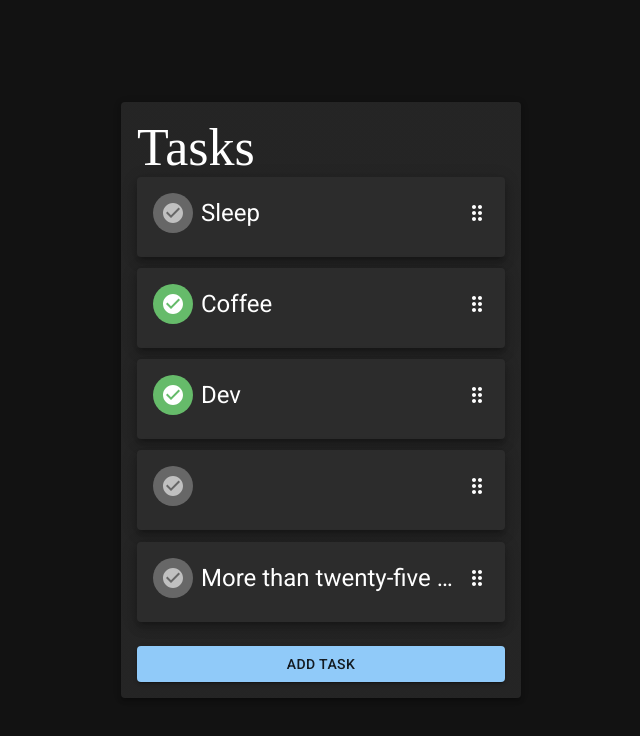
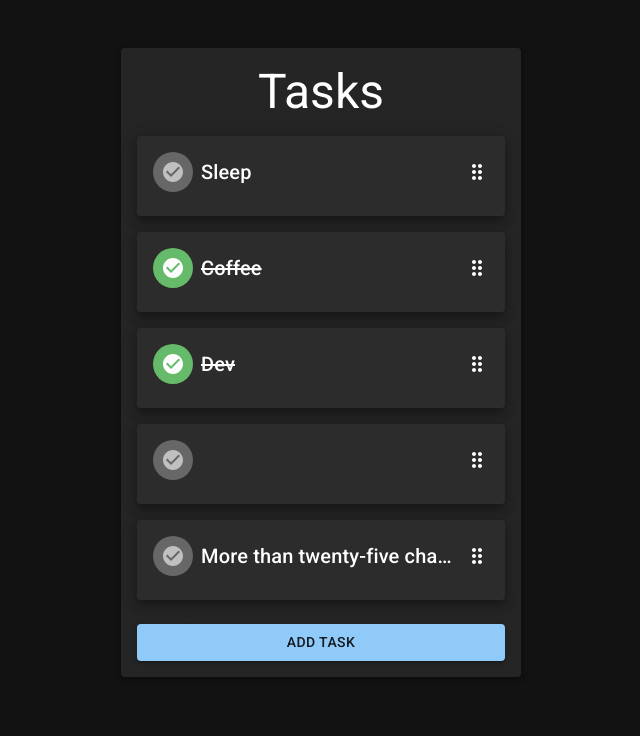
Before and after one commit to benjammin4dayz/react-checklist-app, a React (Vite) app: page / in a window 1280 px wide. Shown: the top 736 px of the page, without its empty margins (319-959 px from the left). Built offline with nearby package versions, Linux system fonts and the light colour scheme.

Commit message:
Refactor, style project; support lengthy tasks

```diff
--- a/package.json
+++ b/package.json
@@ -1,7 +1,7 @@
 {
   "name": "react-checklist-app",
   "private": true,
-  "version": "0.3.3",
+  "version": "0.4.0",
   "type": "module",
   "scripts": {
     "start": "npm run dev",
@@ -33,7 +33,7 @@
     "@typescript-eslint/parser": "^7.16.0",
     "@vitejs/plugin-react-swc": "^3.7.0",
     "eslint": "^8.57.0",
-    "eslint-plugin-react": "^7.34.3",
+    "eslint-plugin-react": "^7.34.4",
     "eslint-plugin-react-hooks": "^4.6.2",
     "eslint-plugin-react-refresh": "^0.4.8",
     "typescript": "^5.5.3",
--- a/src/App.module.css
+++ b/src/App.module.css
@@ -2,9 +2,21 @@
   display: flex;
   flex-direction: column;
   align-items: center;
-  justify-content: center;
   width: 100vw;
   height: 100vh;
   overflow: auto;
   font-size: calc(10px + 2vmin);
 }
+.taskPanel {
+  margin: 3rem;
+  padding: 1rem;
+  width: 400px;
+}
+.title {
+  padding-bottom: 1rem;
+  text-align: center;
+}
+.taskList {
+  display: grid;
+  gap: 1rem;
+}
--- a/src/App.tsx
+++ b/src/App.tsx
@@ -1,5 +1,5 @@
 import { useEffect, useState } from 'react';
-import { Box, Paper } from '@mui/material';
+import { Box, Paper, Typography } from '@mui/material';
 import {
   DndContext,
   closestCenter,
@@ -22,7 +22,7 @@ import styles from './App.module.css';
 import { AddTaskDialog } from './components/AddTaskDialog';
 
 function App() {
-  const { toggleListItem, list, setList } = useListContext();
+  const { list, setList } = useListContext();
 
   const [items, setItems] = useState(
     list.map((item, index) => ({ id: `${index}`, ...item }))
@@ -44,25 +44,18 @@ function App() {
   );
 
   return (
-    <Box
-      className={styles.App}
-      component={'div'}
-      sx={{ backgroundColor: 'background.default' }}
-    >
-      <Paper style={{ width: '400px', padding: '1rem' }} elevation={3}>
-        <header className="App-header">
-          <h1>Tasks</h1>
-        </header>
+    <Box className={styles.App} sx={{ backgroundColor: 'background.default' }}>
+      <Paper className={styles.taskPanel} elevation={3}>
+        <Typography className={styles.title} variant="h3">
+          Tasks
+        </Typography>
         <DndContext
           sensors={sensors}
           collisionDetection={closestCenter}
           onDragEnd={handleDragEnd}
         >
-          <ul style={{ display: 'grid', gap: '0.7rem' }}>
-            <SortableContext
-              items={items}
-              strategy={verticalListSortingStrategy}
-            >
+          <SortableContext items={items} strategy={verticalListSortingStrategy}>
+            <ul className={styles.taskList}>
               {items.map(item => (
                 <TaskCard
                   key={item.__id}
@@ -70,11 +63,10 @@ function App() {
                   sortableId={item.id}
                   checked={item.checked}
                   value={item.text}
-                  onClick={() => toggleListItem(item.__id)}
                 />
               ))}
-            </SortableContext>
-          </ul>
+            </ul>
+          </SortableContext>
         </DndContext>
         <AddTaskDialog />
       </Paper>
--- a/src/components/TaskCard/ActionsGrid.tsx
+++ b/src/components/TaskCard/ActionsGrid.tsx
@@ -1,4 +1,4 @@
-import { useEffect, useState, type FC } from 'react';
+import { FC, useState } from 'react';
 import { Box, IconButton } from '@mui/material';
 import DeleteIcon from '@mui/icons-material/Delete';
 import { useListContext } from '../../ListProvider';
@@ -6,19 +6,7 @@ import { useListContext } from '../../ListProvider';
 export const ActionsGrid: FC<{ id: string }> = ({ id }) => {
   const { deleteListItem } = useListContext();
 
-  const [color, setColor] = useState('pallette.primary.main');
-  const [isHovered, setIsHovered] = useState(false);
-
-  const handleMouseEnter = () => setIsHovered(true);
-  const handleMouseLeave = () => setIsHovered(false);
-
-  useEffect(() => {
-    if (isHovered) {
-      setColor('error.main');
-    } else {
-      setColor('gray');
-    }
-  }, [isHovered]);
+  const [isHovered, setIsHovered] = useState<boolean>(false);
 
   return (
     <Box
@@ -31,9 +19,9 @@ export const ActionsGrid: FC<{ id: string }> = ({ id }) => {
       }}
     >
       <IconButton
-        sx={{ color }}
-        onMouseEnter={handleMouseEnter}
-        onMouseLeave={handleMouseLeave}
+        sx={{ color: isHovered ? 'error.main' : 'gray' }}
+        onMouseEnter={() => setIsHovered(true)}
+        onMouseLeave={() => setIsHovered(false)}
         onClick={() => deleteListItem(id)}
       >
         <DeleteIcon />
--- a/src/components/TaskCard/TaskCard.tsx
+++ b/src/components/TaskCard/TaskCard.tsx
@@ -1,4 +1,11 @@
-import { CSSProperties, FC, MouseEvent, useState } from 'react';
+import {
+  CSSProperties,
+  useEffect,
+  FC,
+  MouseEvent,
+  useRef,
+  useState,
+} from 'react';
 import { Card, CardContent, Typography } from '@mui/material';
 import { useSortable } from '@dnd-kit/sortable';
 import { CSS } from '@dnd-kit/utilities';
@@ -29,6 +36,17 @@ export const TaskCard: FC<TaskCardProps> = ({
   const [cardElevation, setCardElevation] = useState<number>(7);
   const [isExpanded, setIsExpanded] = useState<boolean>(false);
 
+  const textRef = useRef<HTMLDivElement>(null);
+  const [isTextOverflowing, setIsTextOverflowing] = useState<boolean>(false);
+
+  useEffect(() => {
+    if (textRef.current) {
+      setIsTextOverflowing(
+        textRef.current.scrollWidth > textRef.current.clientWidth
+      );
+    }
+  }, [textRef]);
+
   const draggableStyle: CSSProperties = {
     transform: CSS.Transform.toString(transform),
     transition,
@@ -55,10 +73,6 @@ export const TaskCard: FC<TaskCardProps> = ({
     },
   };
 
-  const handleDragHandleClick = () => {
-    setIsExpanded(false);
-  };
-
   const handleTaskStatusChange = (e: MouseEvent<HTMLDivElement>) => {
     // don't open the expando when toggling a task
     e.stopPropagation();
@@ -68,6 +82,7 @@ export const TaskCard: FC<TaskCardProps> = ({
   return (
     <Card
       {...cardListeners}
+      component={'li'}
       elevation={cardElevation}
       ref={setNodeRef}
       style={{ ...draggableStyle }}
@@ -88,15 +103,17 @@ export const TaskCard: FC<TaskCardProps> = ({
           title={`Mark task as ${checked ? 'incomplete' : 'complete'}`}
         />
         <Typography
-          variant={'h5'}
+          ref={textRef}
           sx={{
             flex: '1',
             whiteSpace: isExpanded ? 'normal' : 'nowrap',
             textOverflow: 'ellipsis',
-            wordBreak: 'break-all',
+            overflowWrap: 'break-word',
             overflow: 'hidden',
+            textDecoration: checked && !isExpanded ? 'line-through' : 'none',
           }}
-          title={value}
+          title={isExpanded ? value : 'Click to expand'}
+          variant={isTextOverflowing ? (isExpanded ? 'body1' : 'h6') : 'h6'}
         >
           {value}
         </Typography>
@@ -110,7 +127,6 @@ export const TaskCard: FC<TaskCardProps> = ({
             ':active': { cursor: 'grabbing' },
             touchAction: 'none',
           }}
-          onClick={handleDragHandleClick}
         />
       </CardContent>
     </Card>
--- a/src/components/TaskCard/TaskStatusIcon.tsx
+++ b/src/components/TaskCard/TaskStatusIcon.tsx
@@ -1,11 +1,6 @@
-import {
-  useEffect,
-  useState,
-  type ComponentPropsWithoutRef,
-  type FC,
-} from 'react';
+import { ComponentPropsWithoutRef, FC, useEffect, useState } from 'react';
 import { Avatar } from '@mui/material';
-import { CheckCircle } from '@mui/icons-material';
+import CheckCircleIcon from '@mui/icons-material/CheckCircle';
 
 type TaskStatusIconProps = {
   checked: boolean;
@@ -23,11 +18,6 @@ export const TaskStatusIcon: FC<TaskStatusIconProps> = ({
   const [isHot, setIsHot] = useState<boolean>(false);
   const [isHovered, setIsHovered] = useState<boolean>(false);
 
-  const handleMouseEnter = () => setIsHovered(true);
-  const handleMouseOut = () => setIsHovered(false);
-  const handleTouchStart = () => setIsHovered(true);
-  const handleTouchEnd = () => setIsHovered(false);
-
   useEffect(() => {
     setIsHot(true);
 
@@ -41,31 +31,27 @@ export const TaskStatusIcon: FC<TaskStatusIconProps> = ({
   }, [checked, colorChangeCooldown]);
 
   useEffect(() => {
-    if (checked && isHovered && !isHot) {
-      setIconColor('warning.main');
-    } else if (isHovered && !isHot) {
-      setIconColor('primary.main');
-    } else if (checked) {
-      setIconColor('success.main');
+    if (checked) {
+      setIconColor(isHovered && !isHot ? 'warning.main' : 'success.main');
     } else {
-      setIconColor('gray');
+      setIconColor(isHovered && !isHot ? 'primary.main' : 'gray');
     }
   }, [checked, isHovered, isHot]);
 
   return (
     <Avatar
-      onMouseEnter={handleMouseEnter}
-      onMouseLeave={handleMouseOut}
-      onTouchStart={handleTouchStart}
-      onTouchEnd={handleTouchEnd}
+      onMouseEnter={() => setIsHovered(true)}
+      onMouseLeave={() => setIsHovered(false)}
+      onTouchStart={() => setIsHovered(true)}
+      onTouchEnd={() => setIsHovered(false)}
+      {...restProps}
       sx={{
         backgroundColor: iconColor,
         opacity: checked ? 1 : 0.7,
         transition: `background-color ${colorChangeCooldown / 2}ms ease`,
       }}
-      {...restProps}
     >
-      <CheckCircle sx={{ color: 'text.primary' }} />
+      <CheckCircleIcon sx={{ color: 'text.primary' }} />
     </Avatar>
   );
 };
```
Also changed, not shown: 1 other file (tests, documents, lock files or other folders).
